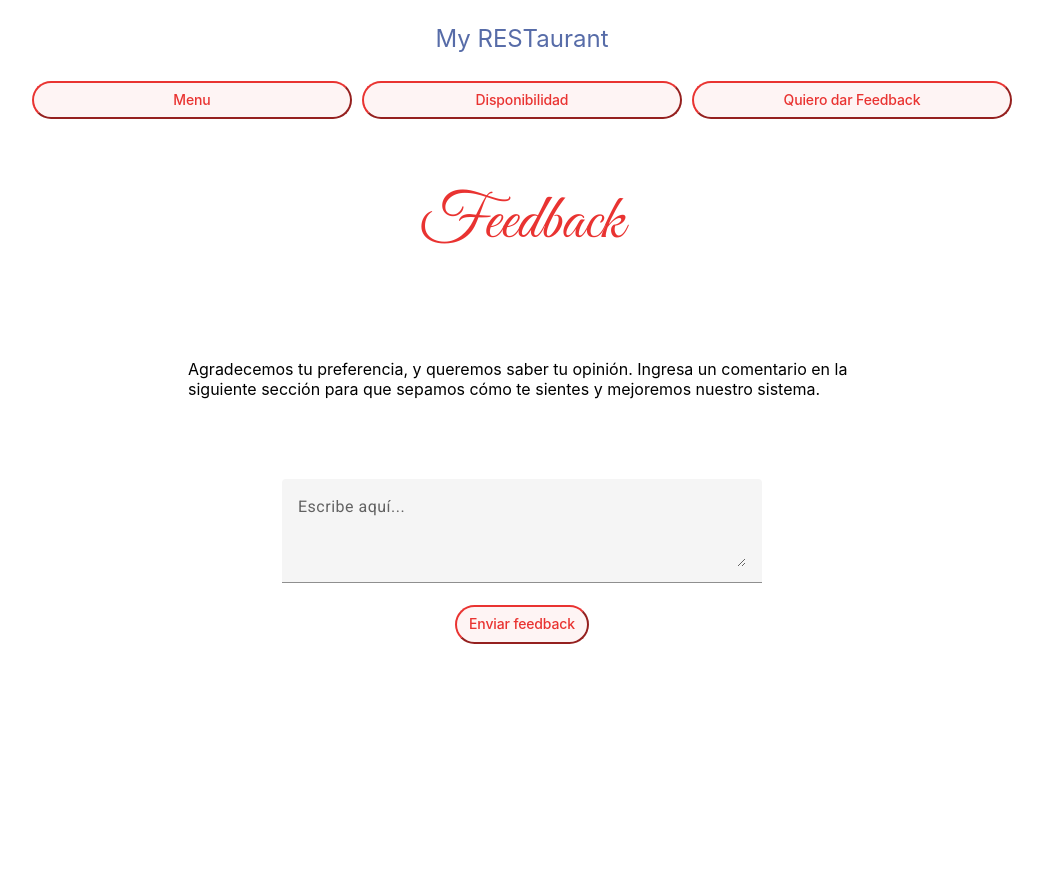
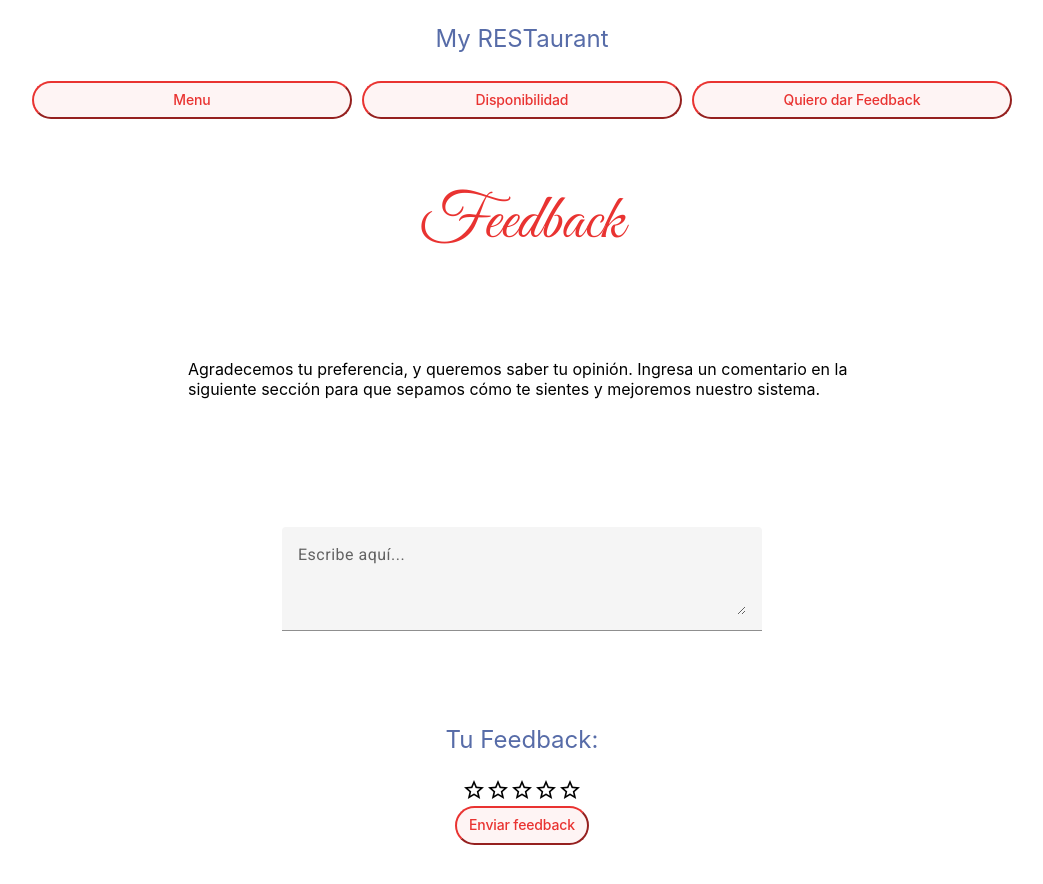
Before and after one commit to sebas0163/My_RESTaurante, an Angular app in the folder WebApp/WebApp/: page /feedback-component in a window 1280 px wide. Shown: the top 884 px of the page, without its empty margins (118-1161 px from the left). Before the commit the page ends 800 px from the top, so only its background shows below. Built offline with nearby package versions, Linux system fonts and the light colour scheme.

Commit message:
[UPDATE] Implemented feedback get and tested with local api

```diff
--- a/WebApp/WebApp/src/app/app.component.scss
+++ b/WebApp/WebApp/src/app/app.component.scss
@@ -1,3 +1,4 @@
+@import '@angular/material/prebuilt-themes/indigo-pink.css';
 
 :host {
 --blue: #576CA8;
@@ -80,6 +81,23 @@ flex-direction: column;
 align-items: center;
 flex-wrap: wrap;
 }
+
+.feedbackResponse-container {
+  margin-top: 3rem;
+  display: flex;
+  flex-direction: column;
+  align-items: center;
+  flex-wrap: wrap;
+}
+
+.feedback-container {
+  margin-top: 3rem;
+  display: flex;
+  flex-direction: column;
+  align-items: center;
+  flex-wrap: wrap;
+  justify-content: space-between;
+  }
 
 .button-container {
 display: flex;
--- a/WebApp/WebApp/src/app/app.module.ts
+++ b/WebApp/WebApp/src/app/app.module.ts
@@ -14,6 +14,9 @@ import { MatInputModule } from '@angular/material/input';
 import {MatDatepickerModule} from '@angular/material/datepicker';
 import {MatFormFieldModule} from '@angular/material/form-field';
 import {provideNativeDateAdapter} from '@angular/material/core';
+import { MatIconModule } from '@angular/material/icon';
+import { MAT_DIALOG_DEFAULT_OPTIONS, MatDialogModule } from '@angular/material/dialog';
+
 
 @NgModule({
   declarations: [
@@ -31,12 +34,14 @@ import {provideNativeDateAdapter} from '@angular/material/core';
     MatInputModule,
     MatDatepickerModule,
     MatFormFieldModule,
-    MatInputModule
+    MatInputModule,
+    MatIconModule,
+    MatDialogModule,
   ],
   providers: [
-
     provideAnimationsAsync(),
-    provideNativeDateAdapter()
+    provideNativeDateAdapter(),
+    {provide: MAT_DIALOG_DEFAULT_OPTIONS, useValue: {hasBackdrop: false}}
   ],
   bootstrap: [AppComponent]
 })
--- a/WebApp/WebApp/src/app/components/feedback/feedback.component.html
+++ b/WebApp/WebApp/src/app/components/feedback/feedback.component.html
@@ -15,14 +15,38 @@
       </div>
     </main>
 
+    <div class="feedback-container">
   <div class="outer-container">
     <mat-form-field appearance="fill" class="wide-textarea">
-      <textarea matInput placeholder="Escribe aquí..." rows="3" [(ngModel)]="textareaValue"></textarea>
+      <textarea matInput placeholder="Escribe aquí..." rows="3" [(ngModel)]="textareaValue" required></textarea>
+      <mat-error *ngIf="!textareaValue">Este campo es obligatorio</mat-error>
     </mat-form-field>
 
+  </div>
+
+  <div class="feedbackResponse-container">
+    <div class="title-container">
+      <p class="page-title"> Tu Feedback:</p>
+    </div>
+    <div class="star-rating">
+      <mat-icon *ngFor="let star of [1, 2, 3, 4, 5]; let i = index">
+        {{ i < rating ? 'star' : 'star_border' }}
+      </mat-icon>
+    </div>
     <div class="button-container">
       <button class="pill" (click)="getFeedbackResponse()">Enviar feedback</button>
     </div>
+    <div class="content">
+      <div class="title-container">
+      <div class="left-side">
+        <p> {{feedbackResponse}}</p>
+      </div>
+      </div>
+
+    </div>
+    </div>
+
   </div>
+
   </router-outlet>
 </div>
--- a/WebApp/WebApp/src/app/components/feedback/feedback.component.ts
+++ b/WebApp/WebApp/src/app/components/feedback/feedback.component.ts
@@ -1,4 +1,6 @@
-import { Component } from '@angular/core';
+import { Component, Inject } from '@angular/core';
+import { HttpClient } from '@angular/common/http';
+
 
 @Component({
   selector: 'app-feedback',
@@ -8,10 +10,46 @@ import { Component } from '@angular/core';
 export class FeedbackComponent {
 
   textareaValue: string = ''; // Initialize textarea value
+  rating: number = 0;
+  feedbackResponse: string = '';
+  response: string = '';
+  is_feedback: boolean = false;
 
-  constructor() { }
+
+  constructor(private http: HttpClient) { }
+
+  url = 'http://localhost:1234/api/Sentiment/';
+
+
+  rate(index: number) {
+    this.rating = index;
+  }
 
   getFeedbackResponse(){
-    console.log(this.textareaValue);
+    try {
+      const apiUrl = this.url + `?feedback=${this.textareaValue}`;
+      if (this.textareaValue != '') {
+
+        this.http.get<any>(apiUrl).subscribe(
+          (response) => {
+            this.rate(response.score);
+            this.feedbackResponse = response.texto;
+            console.log(this.feedbackResponse);
+
+          },
+          (error) => {
+            console.error('Error:', error);
+          }
+        );
+      }
+      else
+        this.is_feedback = true;
+    } catch (error) {
+      // Log the error (you can remove this line if not needed)
+      console.error('Fetch error:', error);
+      // Propagate the error by rethrowing it
+      throw error;
+    }
   }
+
 }
--- a/package.json
+++ b/package.json
@@ -19,6 +19,7 @@
   "homepage": "https://github.com/sebas0163/My_RESTaurante#readme",
   "dependencies": {
     "@google-cloud/language": "^6.3.0",
+    "cors": "^2.8.5",
     "dotenv": "^16.4.5",
     "express": "^4.19.2",
     "swagger-jsdoc": "^6.2.8",
```
Also changed, not shown: 2 other files (tests, documents, lock files or other folders).
